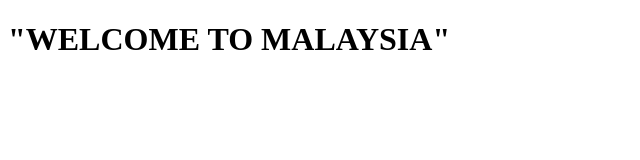
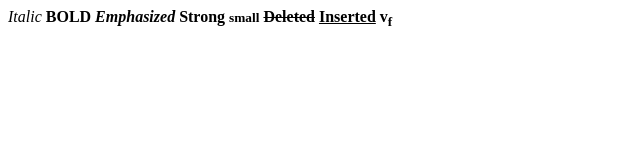
Before and after one commit to ALAGAMMAI54/ALAGU, a plain HTML site: page index.html in a window 1280 px wide. Shown: the whole page, without its empty margins (0-640 px from the left). Drawn offline with Linux system fonts and the light colour scheme.

Commit message:
Add files via upload

```diff
--- a/index.html
+++ b/index.html
@@ -2,10 +2,17 @@
 <html lang="en">
 <head>
     <meta charset="UTF-8">
-    <meta name="viewport" content="width=<>, initial-scale=1.0">
+    <meta name="viewport" content="width=device-width, initial-scale=1.0">
     <title>Document</title>
 </head>
 <body>
-    <h1>"WELCOME TO MALAYSIA"</h1>
+    <i> Italic</i>
+    <b>BOLD</>
+    <em>Emphasized</em>
+    <strong>Strong</strong>
+    <small>small</small>
+    <del>Deleted</del>
+    <ins>Inserted</ins>
+    v<sub>f</sub>
 </body>
 </html>
```
